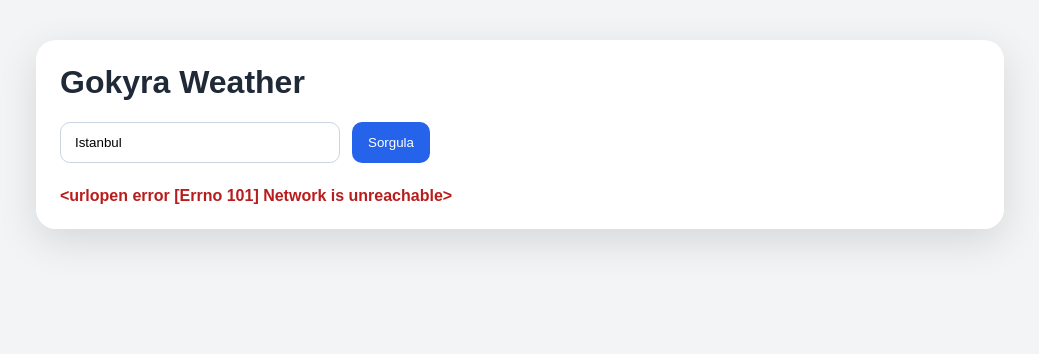
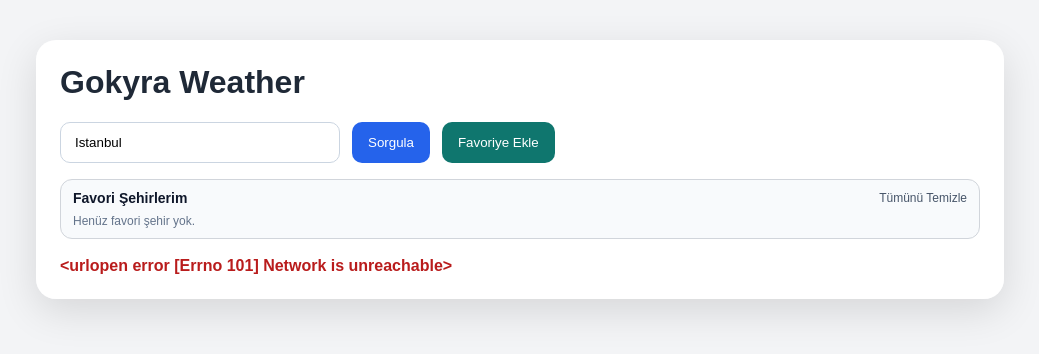
Before and after one commit to efegu4499/Hava-Durumu, a Flask app: page / in a window 1280 px wide. Shown: the top 354 px of the page, without its empty margins (120-1159 px from the left). Run offline with Flask 3, Linux system fonts and the light colour scheme; data that the repository does not hold is empty.

Commit message:
Favori sehirler paneli eklendi

```diff
--- a/templates/index.html
+++ b/templates/index.html
@@ -52,6 +52,54 @@
             color: white;
             border-radius: 10px;
             cursor: pointer;
+        }
+        .favorite-add-btn {
+            background: #0f766e;
+        }
+        .favorites-panel {
+            margin: -8px 0 18px;
+            padding: 10px 12px;
+            border: 1px solid #d1d5db;
+            border-radius: 12px;
+            background: #f8fafc;
+        }
+        .favorites-header {
+            display: flex;
+            align-items: center;
+            justify-content: space-between;
+            gap: 8px;
+            margin-bottom: 8px;
+        }
+        .favorites-title {
+            font-size: 14px;
+            font-weight: 700;
+            color: #0f172a;
+        }
+        .favorites-clear {
+            border: none;
+            background: transparent;
+            color: #475569;
+            cursor: pointer;
+            font-size: 12px;
+            padding: 0;
+        }
+        .favorites-list {
+            display: flex;
+            flex-wrap: wrap;
+            gap: 8px;
+        }
+        .favorite-chip {
+            border: 1px solid #cbd5e1;
+            background: #ffffff;
+            color: #0f172a;
+            border-radius: 999px;
+            font-size: 13px;
+            padding: 6px 10px;
+            cursor: pointer;
+        }
+        .favorites-empty {
+            color: #64748b;
+            font-size: 12px;
         }
         .weather-card {
             background: #f8fbff;
@@ -137,7 +185,16 @@
                 <div id="suggestions" class="suggestions"></div>
             </div>
             <button type="submit">Sorgula</button>
+            <button id="add-favorite-btn" class="favorite-add-btn" type="button">Favoriye Ekle</button>
         </form>
+
+        <div class="favorites-panel">
+            <div class="favorites-header">
+                <div class="favorites-title">Favori Şehirlerim</div>
+                <button id="clear-favorites-btn" class="favorites-clear" type="button">Tümünü Temizle</button>
+            </div>
+            <div id="favorites-list" class="favorites-list"></div>
+        </div>
 
         {% if error %}
             <div class="error">{{ error }}</div>
@@ -194,7 +251,70 @@
         const cityInput = document.getElementById("city-input");
         const suggestionsBox = document.getElementById("suggestions");
         const form = document.getElementById("weather-form");
+        const addFavoriteBtn = document.getElementById("add-favorite-btn");
+        const clearFavoritesBtn = document.getElementById("clear-favorites-btn");
+        const favoritesList = document.getElementById("favorites-list");
         let activeRequestId = 0;
+        const FAVORITES_KEY = "gokyra_favorite_cities";
+
+        function readFavorites() {
+            try {
+                const raw = localStorage.getItem(FAVORITES_KEY);
+                const parsed = raw ? JSON.parse(raw) : [];
+                return Array.isArray(parsed) ? parsed : [];
+            } catch (_) {
+                return [];
+            }
+        }
+
+        function writeFavorites(items) {
+            localStorage.setItem(FAVORITES_KEY, JSON.stringify(items));
+        }
+
+        function normalizeCityKey(text) {
+            return (text || "").trim().toLocaleLowerCase("tr-TR");
+        }
+
+        function renderFavorites() {
+            const favorites = readFavorites();
+            favoritesList.innerHTML = "";
+
+            if (!favorites.length) {
+                const empty = document.createElement("div");
+                empty.className = "favorites-empty";
+                empty.textContent = "Henüz favori şehir yok.";
+                favoritesList.appendChild(empty);
+                return;
+            }
+
+            favorites.forEach((cityName) => {
+                const chip = document.createElement("button");
+                chip.type = "button";
+                chip.className = "favorite-chip";
+                chip.textContent = cityName;
+                chip.addEventListener("click", () => {
+                    window.location.href = `/?city=${encodeURIComponent(cityName)}`;
+                });
+                favoritesList.appendChild(chip);
+            });
+        }
+
+        function addFavoriteCity(cityName) {
+            const cleaned = (cityName || "").trim();
+            if (!cleaned) {
+                return;
+            }
+
+            const favorites = readFavorites();
+            const exists = favorites.some((item) => normalizeCityKey(item) === normalizeCityKey(cleaned));
+            if (exists) {
+                return;
+            }
+
+            favorites.unshift(cleaned);
+            writeFavorites(favorites.slice(0, 10));
+            renderFavorites();
+        }
 
         function hideSuggestions() {
             suggestionsBox.style.display = "none";
@@ -254,6 +374,17 @@
                 hideSuggestions();
             }
         });
+
+        addFavoriteBtn.addEventListener("click", () => {
+            addFavoriteCity(cityInput.value);
+        });
+
+        clearFavoritesBtn.addEventListener("click", () => {
+            writeFavorites([]);
+            renderFavorites();
+        });
+
+        renderFavorites();
     </script>
     <script>
         if ("serviceWorker" in navigator) {
```
